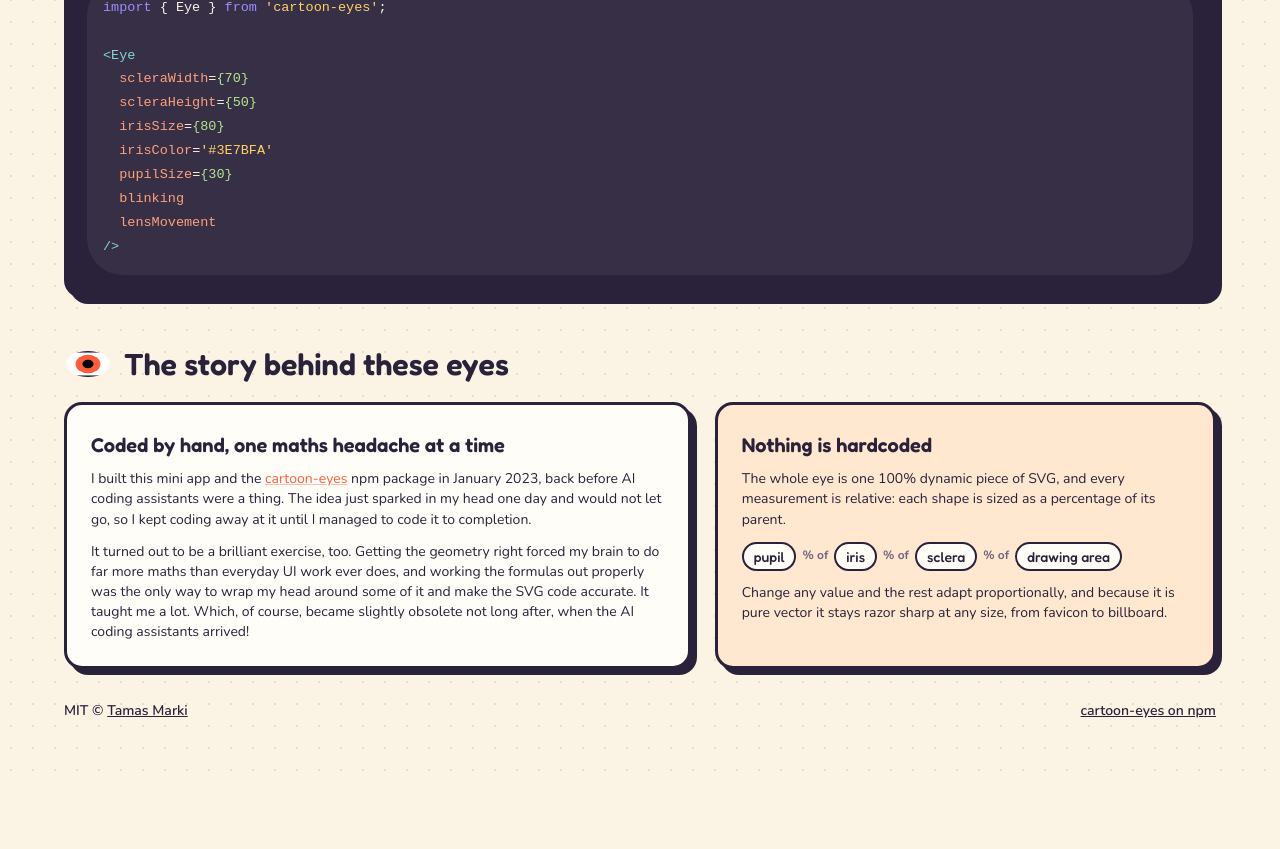
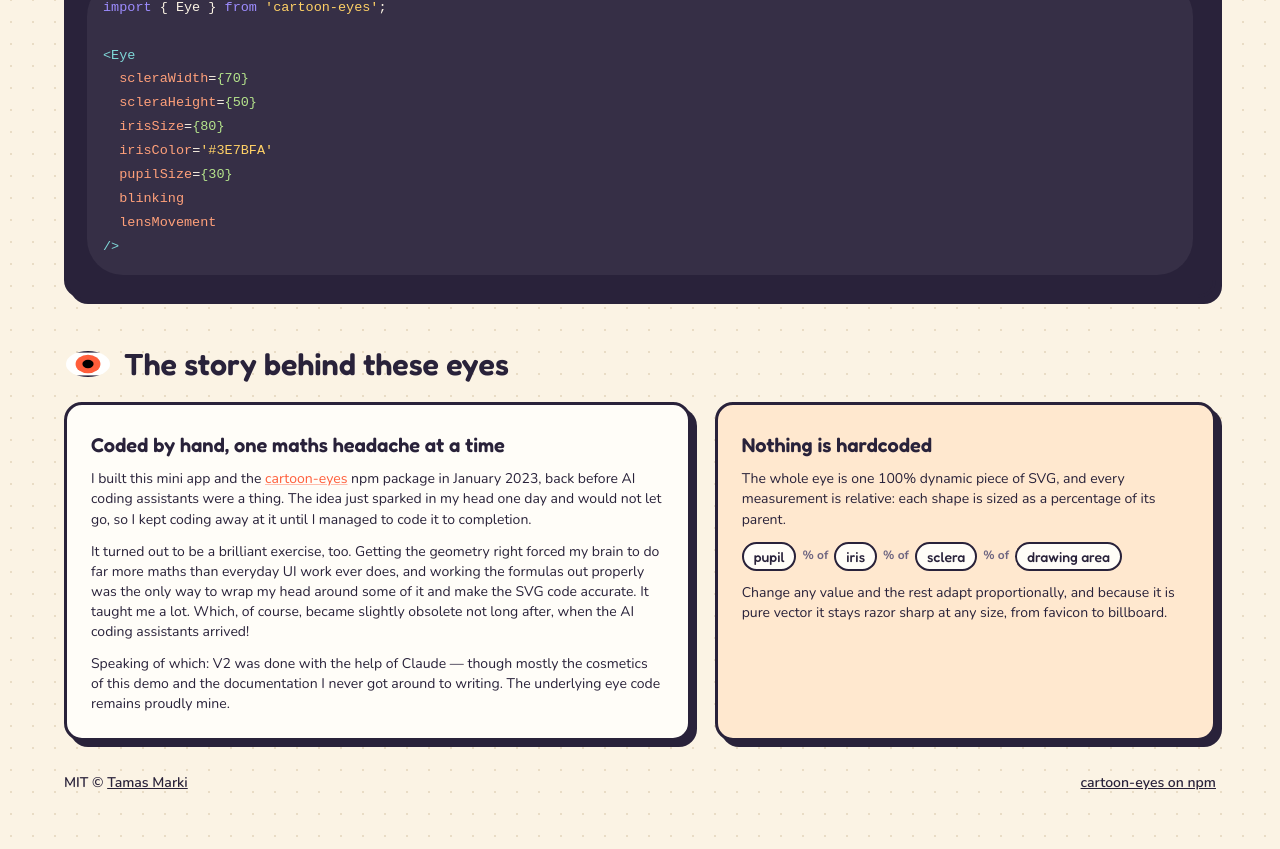
Before and after one commit to tmrk/cartoon-eyes, a React (Vite) app: page / in a window 1280 px wide. Shown: the part 1397-2246 px from the top of the page. Before the commit the page ends 2174 px from the top, so only its background shows below. Built offline with nearby package versions, Linux system fonts and the light colour scheme.

Commit message:
About: add a short note on what V2 changed

```diff
--- a/src/App.jsx
+++ b/src/App.jsx
@@ -605,13 +605,18 @@ function App() {
                 one day and would not let go, so I kept coding away at it until I managed to
                 code it to completion.
               </Typography>
-              <Typography variant='body2'>
+              <Typography variant='body2' sx={{ mb: 1.5 }}>
                 It turned out to be a brilliant exercise, too. Getting the geometry right
                 forced my brain to do far more maths than everyday UI work ever does, and
                 working the formulas out properly was the only way to wrap my head around
                 some of it and make the SVG code accurate. It taught me a lot. Which, of
                 course, became slightly obsolete not long after, when the AI coding
                 assistants arrived!
+              </Typography>
+              <Typography variant='body2'>
+                Speaking of which: V2 was done with the help of Claude — though mostly
+                the cosmetics of this demo and the documentation I never got around to
+                writing. The underlying eye code remains proudly mine.
               </Typography>
             </Paper>
             <Paper sx={{ p: 3, bgcolor: '#FFE8CF' }}>
```
